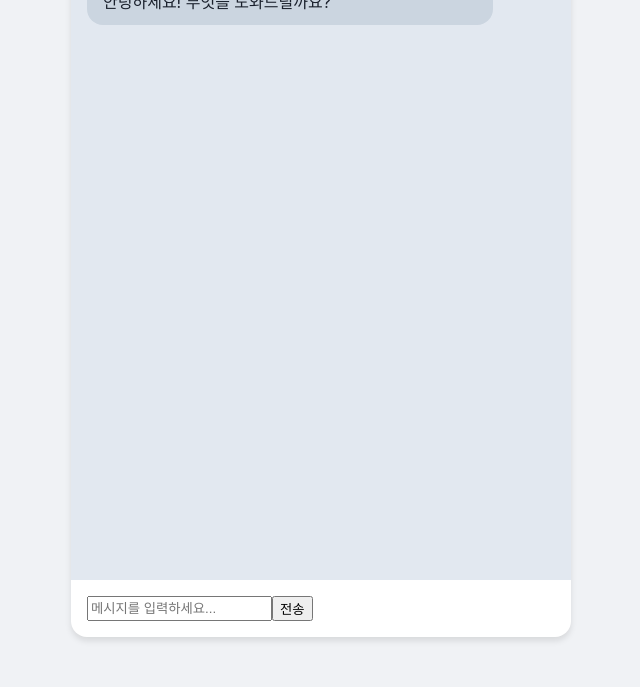
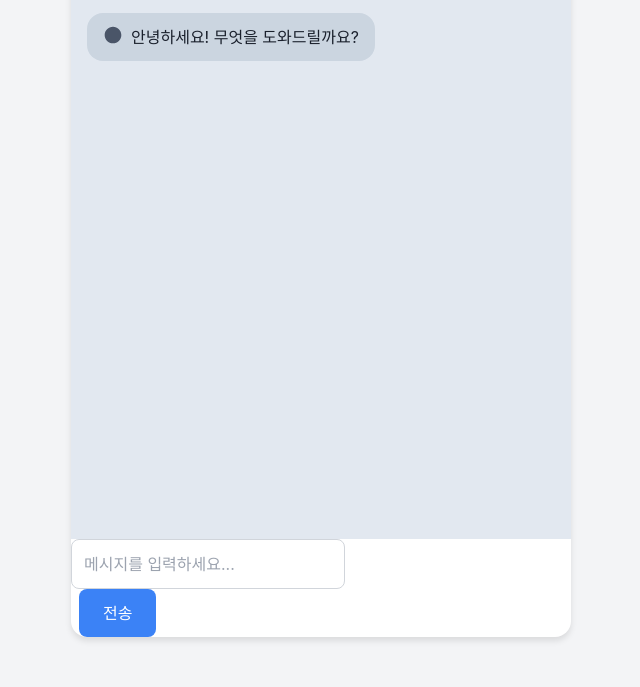
Before and after one commit to gtmtechon/aoai-simplechat-fe, a website: page index.html in a window 1280 px wide. Shown: the part 113-800 px from the top of the page, without its empty margins (319-959 px from the left). Drawn offline with nearby package versions, Linux system fonts and the light colour scheme.

Commit message:
Update index.html

```diff
--- a/index.html
+++ b/index.html
@@ -5,7 +5,7 @@
     <meta name="viewport" content="width=device-width, initial-scale=1.0">
     <title>심플 AI 챗봇</title>
     <!-- Tailwind CSS CDN -->
-    <script src="[https://cdn.tailwindcss.com](https://cdn.tailwindcss.com)"></script>
+    <script src="https://cdn.tailwindcss.com"></script>
     <style>
         body {
             font-family: 'Inter', sans-serif;
@@ -40,6 +40,7 @@
             border-radius: 1rem; /* rounded-xl */
             margin-bottom: 0.5rem;
             word-wrap: break-word; /* 긴 텍스트 자동 줄바꿈 */
+            white-space: pre-wrap; /* 줄바꿈 문자 (\n) 인식 및 공백 유지 */
         }
         .user-message {
             background-color: #3b82f6; /* bg-blue-500 */
@@ -52,11 +53,34 @@
             color: #1a202c; /* text-gray-900 */
             align-self: flex-start; /* justify-self-start */
             margin-right: auto;
+            display: flex; /* 아이콘과 텍스트를 같은 줄에 정렬 */
+            align-items: flex-start; /* 아이콘과 텍스트 상단 정렬 */
         }
-        .input-area {
-            display: flex;
-            padding: 1rem;
-            border-top: 1px solid #e2e8f0; /* border-gray-200 */
+        .bot-icon {
+            flex-shrink: 0; /* 아이콘이 줄어들지 않도록 */
+            margin-right: 0.5rem; /* 아이콘과 텍스트 사이 간격 */
+            width: 20px; /* 아이콘 크기 */
+            height: 20px; /* 아이콘 크기 */
+            fill: #4a5568; /* 아이콘 색상 (gray-700) */
+        }
+        /* 헤딩 스타일 (Tailwind 기본 스타일 위에 추가) */
+        .message-bubble h3 {
+            font-size: 1.25rem; /* text-xl */
+            font-weight: 700; /* font-bold */
+            margin-top: 1rem;
+            margin-bottom: 0.5rem;
+        }
+        .message-bubble h4 {
+            font-size: 1.125rem; /* text-lg */
+            font-weight: 600; /* font-semibold */
+            margin-top: 0.75rem;
+            margin-bottom: 0.25rem;
+        }
+        .message-bubble hr {
+            border: 0;
+            height: 1px;
+            background: #a0aec0; /* gray-400 */
+            margin: 1rem 0;
         }
         .loader {
             border: 4px solid #f3f3f3;
@@ -96,7 +120,7 @@
     <script>
         // 백엔드 API 엔드포인트 URL을 여기에 입력하세요.
         // Azure App Service 배포 후 해당 URL을 사용합니다.
-        const BACKEND_API_URL = "https://aoai-simplechat-be.azurewebsites.net/chat"; // 예: "[https://my-simple-chatbot-backend.azurewebsites.net/chat](https://my-simple-chatbot-backend.azurewebsites.net/chat)"
+        const BACKEND_API_URL = "https://aoai-simplechat-be.azurewebsites.net/chat"; // 예: "https://my-simple-chatbot-backend.azurewebsites.net/chat"
 
         const messagesDiv = document.getElementById('messages');
         const userInput = document.getElementById('userInput');
@@ -117,15 +141,44 @@
             appendMessage("다시 오신 것을 환영합니다! 계속 대화해주세요.", "bot");
         }
 
+        /**
+         * 챗봇 메시지를 HTML에 추가하고 스타일을 적용합니다.
+         * @param {string} text - 표시할 메시지 텍스트.
+         * @param {string} sender - 'user' 또는 'bot'.
+         */
         function appendMessage(text, sender) {
             const messageBubble = document.createElement('div');
             messageBubble.classList.add('message-bubble');
-            messageBubble.textContent = text;
+
+            let processedHtml = text;
+
+            // 1. 수평선 처리 (---) - 줄의 시작에 오는 경우만 처리
+            processedHtml = processedHtml.replace(/^(---)$/gm, '<hr>');
+
+            // 2. 헤딩 처리 (####, ###) - H4를 먼저 처리해야 H3와 겹치지 않습니다.
+            // 줄의 시작에 오는 경우만 처리
+            processedHtml = processedHtml.replace(/^####\s*(.*)$/gm, '<h4>$1</h4>');
+            processedHtml = processedHtml.replace(/^###\s*(.*)$/gm, '<h3>$1</h3>');
+
+            // 3. 강조 (볼드 **텍스트**)
+            processedHtml = processedHtml.replace(/\*\*(.*?)\*\*/g, '<strong>$1</strong>');
+
+            // 4. 일반 줄바꿈은 CSS white-space: pre-wrap; 이 처리하므로 별도 변환 불필요.
 
             if (sender === 'user') {
                 messageBubble.classList.add('user-message');
+                messageBubble.innerHTML = processedHtml; // 사용자 메시지는 아이콘 없음
             } else {
                 messageBubble.classList.add('bot-message');
+                // 봇 아이콘 추가 (SVG)
+                const botIcon = `
+                    <svg class="bot-icon" xmlns="http://www.w3.org/2000/svg" viewBox="0 0 24 24" fill="currentColor">
+                        <path d="M12 2C6.477 2 2 6.477 2 12s4.477 10 10 10 10-4.477 10-10S17.523 2 12 2zm-1 15h2v-2h-2v2zm0-4h2V7h-2v6z"/>
+                    </svg>
+                `;
+                // 아이콘과 메시지를 함께 추가
+                // 봇 메시지 내용 전체를 감싸는 div를 추가하여 아이콘과 텍스트가 정렬되도록 함
+                messageBubble.innerHTML = botIcon + `<div class="message-content-wrapper">${processedHtml}</div>`;
             }
             messagesDiv.appendChild(messageBubble);
             messagesDiv.scrollTop = messagesDiv.scrollHeight; // 스크롤을 항상 아래로
```
